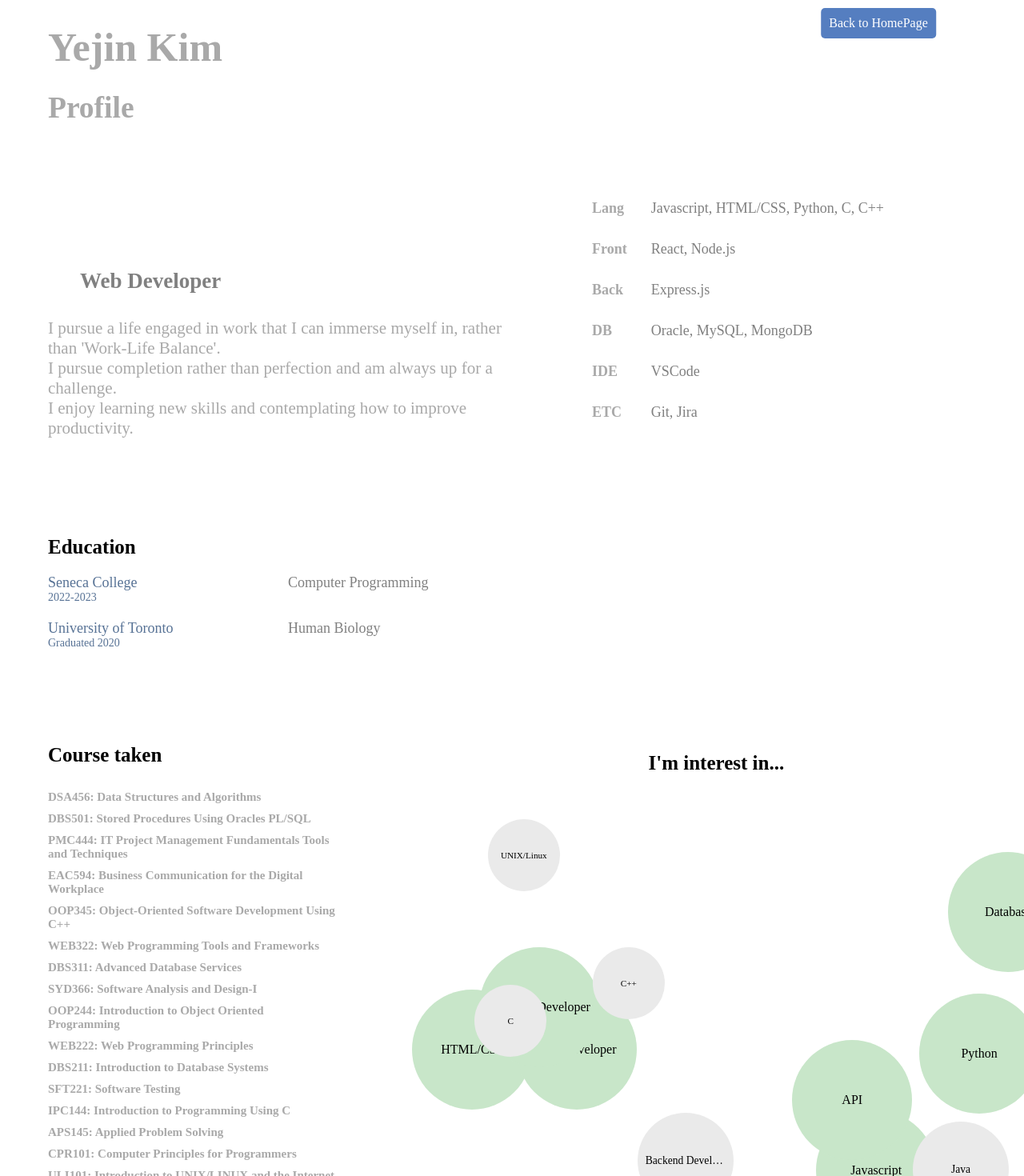
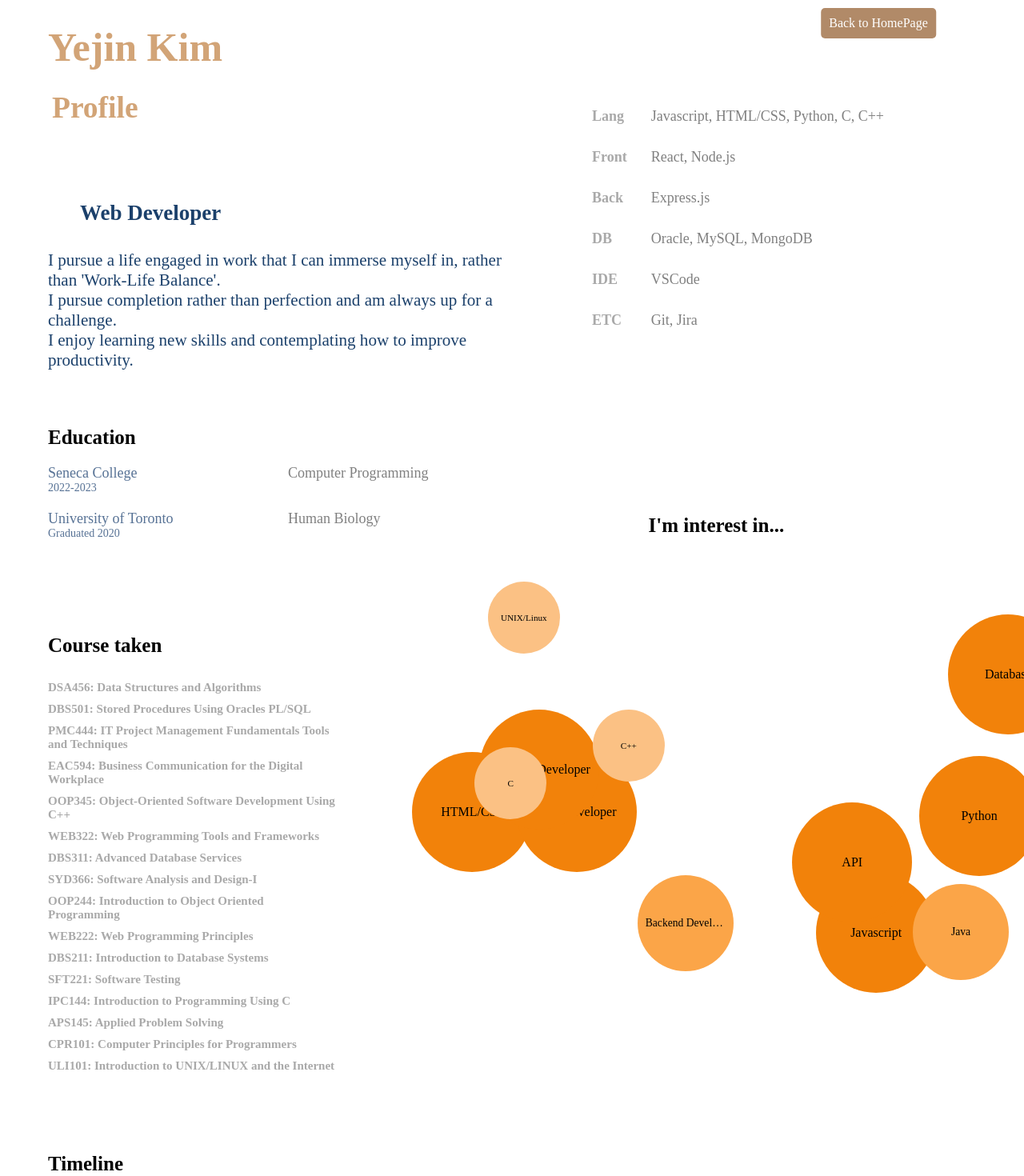
Before and after one commit to yejin2329/portfolio1, a React (Create React App) app: page /about-me in a window 1280 px wide. Shown: the part 20-1490 px from the top of the page at 80% size. Built offline with nearby package versions, Linux system fonts and the light colour scheme.

Commit message:
update css

```diff
--- a/src/App.css
+++ b/src/App.css
@@ -61,7 +61,7 @@ html, body, #root{
 .back-button{
   padding: 10px;
   margin:10px;
-  background-color: rgb(85, 126, 192);
+  background-color: rgb(177, 138, 104);
   color: white;
   text-decoration: none;
   border-radius: 5px;
@@ -75,7 +75,7 @@ html, body, #root{
 }
 
 .back-button:hover{
-  color: rgb(34, 90, 179);
+  color: rgb(177, 123, 76);
 }
 
 
@@ -84,7 +84,7 @@ html, body, #root{
   justify-content: space-between;
   align-items: flex-start;
   padding: 20px;
-  min-height:80vh;
+  min-height:60vh;
   text-align:left;
   font-family: "Times New Roman", Times, serif;
 }
@@ -108,20 +108,19 @@ html, body, #root{
   margin-left:40px;
   font-size: 2em;
   margin-bottom:0.5em;
-  color:darkgrey;
+  color:rgb(210, 164, 119);
 }
 
 .profile h2{
-  margin-left:40px;
+  margin-left:45px;
   font-size: 1.5em;
   margin-top:0;
-  color:darkgrey;
+  color:rgb(210, 164, 119);
 }
 
 .paragraph{
   text-align:left;
-  margin-top:180px;
-
+  margin-top:95px;
   font-size:18px;
 }
 
@@ -133,11 +132,11 @@ html, body, #root{
 .paragraph p{
 
   font-weight:normal;
-  color:darkgrey;
+  color:rgb(27, 64, 107);
 }
 .paragraph h2{
   margin-left:80px;
-  color:grey;
+  color:rgb(27, 64, 107);
 }
 
 .skill-container{
@@ -145,7 +144,7 @@ html, body, #root{
   grid-template-columns: max-content auto;
   row-gap: 30px;
   align-items:start;
-  margin-top:250px;
+  margin-top:135px;
   margin-left:100px;
 }
 
@@ -254,7 +253,7 @@ html, body, #root{
   position: relative;
   height: 500px;
   width: 100%; /* Full width */
-  margin-top: 130px;
+  margin-top: -30px;
   margin-left: 70px;
   font-family: "Times New Roman", Times, serif;
 }
@@ -281,7 +280,7 @@ html, body, #root{
   font-size:1em;
   width:150px;
   height: 150px;
-  background-color: #c8e6c9;
+  background-color: #f2820a;
 }
 
 .interest.high:hover{
@@ -292,6 +291,7 @@ html, body, #root{
   font-size:0.85em;
   width: 120px;
   height: 120px;
+  background-color: #fba548;
 }
 
 .interest.medium:hover{
@@ -302,6 +302,7 @@ html, body, #root{
   font-size:0.7em;
   width: 90px;
   height: 90px;
+  background-color: #fbc184;
 }
 
 .interest.low:hover{
@@ -326,9 +327,10 @@ html, body, #root{
 
 .timeline-container h2{
   text-align: left;
-  margin-left:50px;
+  margin-left:60px;
   font-family: "Times New Roman", Times, serif;
   font-size: 25px;
+  margin-top:30px;
 }
 
 .timeline{
@@ -354,7 +356,7 @@ html, body, #root{
 
 .event-dot{
   position: absolute;
-  top:-35px;
+  top:-48px;
   left: 50%;
   transform: translateX(-50%);
   width: 10px;
@@ -378,6 +380,7 @@ html, body, #root{
   padding: 20px;
   box-sizing: border-box;
   padding-top:90px;
+  font-family: "Times New Roman", Times, serif;
 }
 
 .project-card, .project-card2{
@@ -402,8 +405,11 @@ html, body, #root{
   display:block;
 }
 
+.to-do-list{
+  color: rgb(251, 118, 1);
+}
 .to-do-list h1{
-  font-family: 'Arial', sans-serif;
+  color: rgb(177, 138, 104);
   font-size: 35px;
 }
 
@@ -480,6 +486,10 @@ html, body, #root{
 
 
 /*Contact.js*/
+.contact-container{
+  font-family: "Times New Roman", Times, serif;
+}
+
 img {
   width: 50px;
   height: auto;
@@ -526,8 +536,12 @@ textarea {
 
 .comment-post{
   margin-top:35px;
+}
 
+.review{
+  font-family: "Times New Roman", Times, serif;
 }
+
 /*Project Page-video*/
 .video-container {
   position: relative;
```
